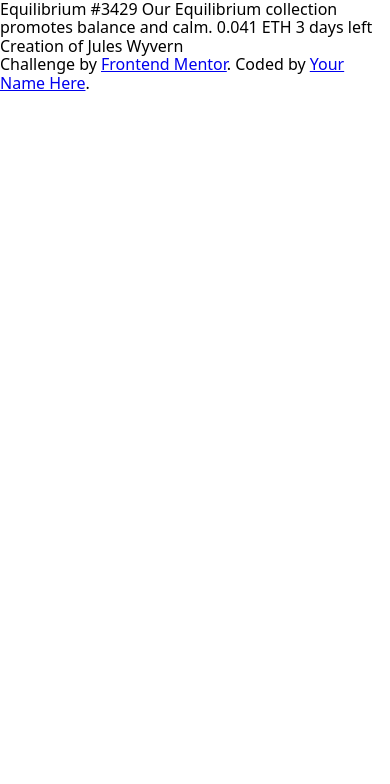
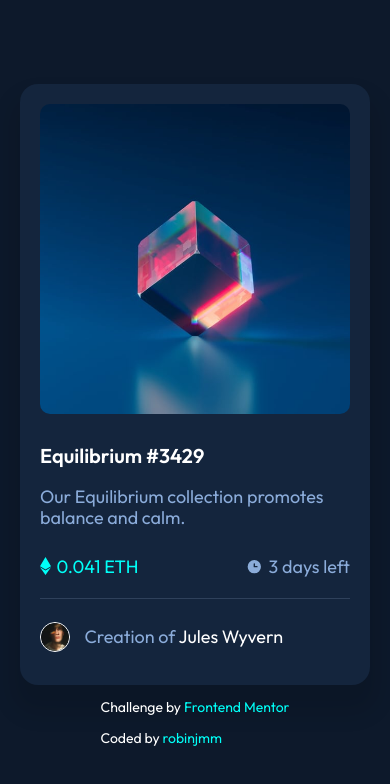
Before and after one commit to robinjmm/nft-card-component, a plain HTML site: page index.html in a window 390 px wide. Drawn offline with Linux system fonts and the light colour scheme.

Commit message:
Add responsive styles to the component

```diff
--- a/css/styles.css
+++ b/css/styles.css
@@ -0,0 +1,167 @@
+:root {
+    /* Primary Colors */
+    --soft-blue: hsl(215, 51%, 70%);
+    --cyan: rgb(0, 255, 247);
+
+    /* Main Background */
+    --very-dark-blue: hsl(217, 54%, 11%);
+
+    /* Card Background */
+    --darker-blue: hsl(216, 50%, 16%);
+
+    /* Line Color */
+    --dark-blue: hsl(215, 32%, 27%);
+
+    --white: hsl(0, 0%, 100%);
+
+    /* Fonts */
+    --font-family: 'Outfit', sans-serif;
+}
+
+body {
+    padding: 0;
+    margin: 0;
+    font-family: var(--font-family);
+    width: 100vw;
+    height: 100vh;
+    background: var(--very-dark-blue);
+    display: flex;
+    flex-direction: column;
+    justify-content: center;
+    align-items: center;
+}
+
+.nft-card {
+    width: min(90%, 350px);
+    background: var(--darker-blue);
+    margin: 0 auto;
+    font-size: calc((18 / 16) * 1rem);
+    padding: calc((20 / 18) * 1em);
+    border-radius: 18px;
+    box-shadow: 0px 20px 20px 10px rgba(0, 0, 0, 0.1);
+}
+
+
+.nft-card__bg-layer {
+    /* Setting the font-size to 0 constrains the overlay to image height  */
+    font-size: 0;
+    position: relative;
+    border-radius: 10px;
+}
+
+.nft-card__bg-layer::before {
+    content: url('../images/icon-view.svg');
+    position: absolute;
+    width: 100%;
+    text-align: center;
+    top: 43%;
+    opacity: 0;
+    transition: opacity 0.5s ease 0s;
+}
+
+.nft-card__bg-layer::after {
+    content: "";
+    position: absolute;
+    left: 0;
+    top: 0;
+    width: 100%;
+    height: 100%;
+    border-radius: 10px;
+    background-color: var(--cyan);
+    opacity: 0;
+    transition: opacity 0.5s ease 0s;
+}
+
+
+.nft-card__bg-layer:hover::after,
+.nft-card__bg-layer:hover::before {
+    opacity: 0.5;
+    cursor: pointer;
+}
+
+.nft-card__image {
+    max-width: 100%;
+    height: auto;
+    border-radius: 10px;
+}
+
+
+.nft-card__heading {
+    color: var(--white);
+    font-weight: 600;
+    font-size: calc((20 / 16) * 1rem);
+    margin-top: calc((30 / 20) * 1em);
+}
+
+.nft-card__text {
+    color: var(--soft-blue);
+}
+
+.nft-card__flex {
+    display: flex;
+    justify-content: space-between;
+    padding-top: 10px;
+}
+
+.nft-card__eth {
+    color: var(--cyan);
+}
+
+.nft-card__eth,
+.nft-card__timer {
+    margin-top: 0;
+}
+
+.nft-card__eth::before {
+    content: url('../images/icon-ethereum.svg');
+}
+
+.nft-card__timer::before {
+    content: url('../images/icon-clock.svg');
+}
+
+.nft-card__timer::before,
+.nft-card__eth::before {
+    margin-right: .3em;
+    vertical-align: middle;
+}
+
+.nft-card__creator {
+    display: flex;
+    align-items: center;
+    border-top: 1px solid var(--dark-blue);
+    padding-top: calc((10 / 18) *1em);
+}
+
+.nft-card__creator-image {
+    width: 30px;
+    height: 30px;
+    border: 1px solid white;
+    border-radius: 50%;
+    margin-right: .8em;
+}
+
+.nft-card__creator-name {
+    color: var(--white);
+}
+
+.nft-card__creator-name:hover,
+.nft-card__creator-name:active,
+.nft-card__heading:hover,
+.nft-card__heading:active {
+    color: var(--cyan);
+    cursor: pointer;
+}
+
+.attribution {
+    color: var(--white);
+    font-size: calc((14 / 16) * 1rem);
+}
+
+.attribution__link,
+.attribution__link:hover,
+.attribution__link:active,
+.attribution__link:active {
+    color: var(--cyan);
+    text-decoration: none;
+}
--- a/index.html
+++ b/index.html
@@ -5,7 +5,7 @@
     <meta charset="UTF-8">
     <meta name="viewport" content="width=device-width, initial-scale=1.0">
     <link rel="icon" type="image/png" sizes="32x32" href="./images/favicon-32x32.png">
-    <title>Frontend Mentor | NFT preview card component</title>
+    <title>NFT preview card component</title>
     <!-- CSS Reset -->
     <link rel="stylesheet" href="./css/reset.css">
 
@@ -20,18 +20,39 @@
 
 <body>
 
-    Equilibrium #3429
+    <main>
+        <article class="nft-card">
+            <div class="nft-card__bg-layer">
+                <img src="./images/image-equilibrium.jpg" alt="An image of a cube" class="nft-card__image">
+            </div>
 
-    Our Equilibrium collection promotes balance and calm.
+            <div class="nft-card__text">
+                <p class="nft-card__heading">Equilibrium #3429</p>
 
-    0.041 ETH
-    3 days left
+                <p>Our Equilibrium collection promotes balance and calm.</p>
 
-    Creation of Jules Wyvern
+                <div class="nft-card__flex">
+                    <p class="nft-card__eth">0.041 ETH</p>
+                    <p class="nft-card__timer">3 days left</p>
+                </div>
+
+
+                <div class="nft-card__creator">
+                    <img src="./images/image-avatar.png" alt="An image of the male creator"
+                        class="nft-card__creator-image">
+                    <p>Creation of <span class="nft-card__creator-name">Jules Wyvern</span></p>
+                </div>
+            </div>
+        </article>
+    </main>
 
     <footer class="attribution">
-        Challenge by <a href="https://www.frontendmentor.io?ref=challenge" target="_blank">Frontend Mentor</a>.
-        Coded by <a href="#">Your Name Here</a>.
+        <p>
+            Challenge by <a href="https://www.frontendmentor.io?ref=challenge" target="_blank"
+                class="attribution__link">Frontend Mentor</a>
+        </p>
+        <p>Coded by <a href="https://github.com/robinjmm/nft-card-component" target="_blank"
+                class="attribution__link">robinjmm</a></p>
     </footer>
 </body>
 
```
